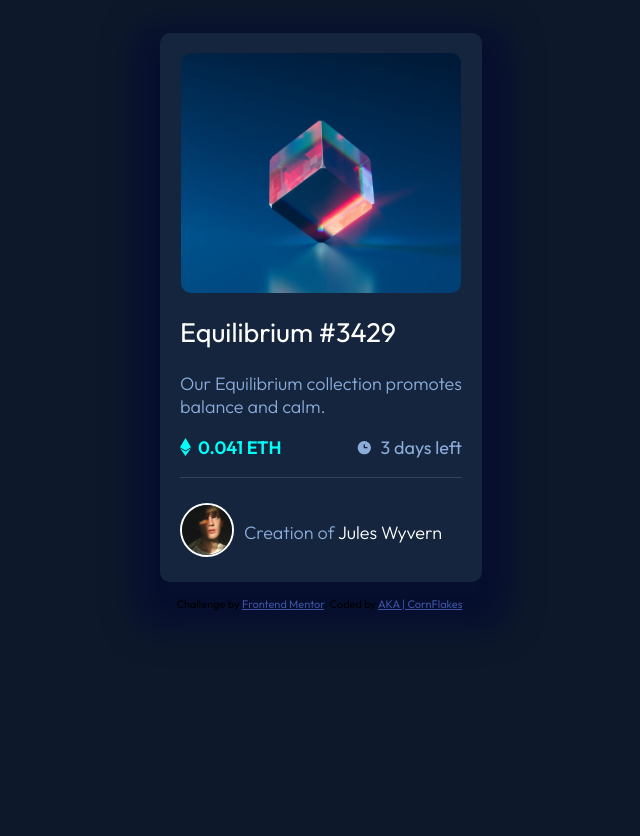
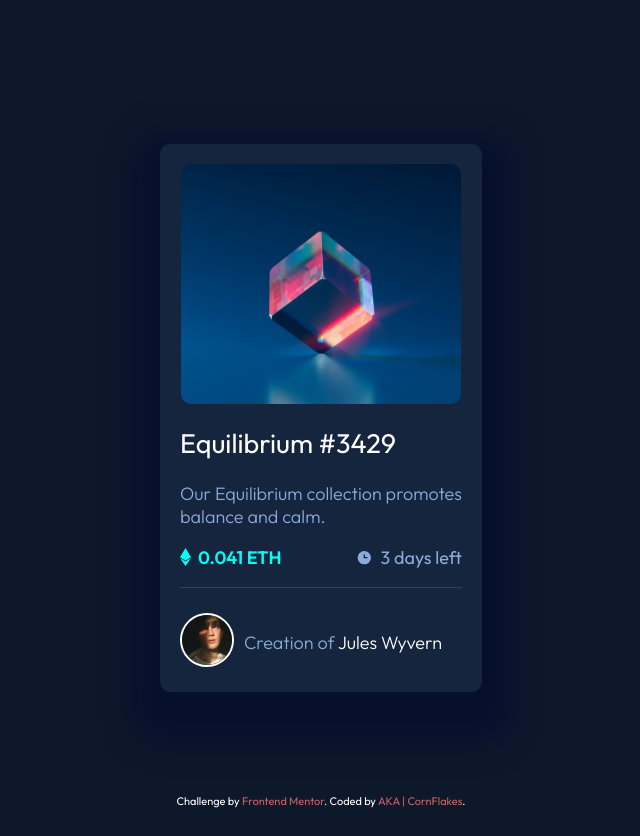
Before and after one commit to CornflakesPlus/NFT-preview-card-component, a plain HTML site: page index.html in a window 1280 px wide. Shown: the whole page, without its empty margins (319-959 px from the left). Before the commit the page ends 800 px from the top, so only its background shows below. Drawn offline with Linux system fonts and the light colour scheme.

Commit message:
Add files via upload

```diff
--- a/index.html
+++ b/index.html
@@ -14,8 +14,8 @@
 
   <!-- Feel free to remove these styles or customise in your own stylesheet 👍 -->
   <style>
-    .attribution { font-size: 11px; text-align: center; }
-    .attribution a { color: hsl(228, 45%, 44%); }
+    .attribution { font-size: 11px; text-align: center; color: white; }
+    .attribution a { color: hsl(0, 49%, 59%); }
   </style>
 </head>
 <body>
@@ -24,37 +24,39 @@
 
 
     <div class="image-container">
-      <img class="main-img" src="images/image-equilibrium.jpg" height="240px" width="280px">
+
+      <img class="main-img" src="images/image-equilibrium.jpg" height="240" width="280" alt="Teseract balanced on single point">
       <div class="overlay">
-        <img class="second-img" src="images/icon-view.svg"></div>
+        <img class="second-img" src="images/icon-view.svg" alt="" aria-hidden="true">
       </div>
     </div>
 
-    <h2 class="heading-2">Equilibrium #3429</h2>
+    <h2 class="heading-2"><a href="#">Equilibrium #3429</a></h2>
 
     <p>Our Equilibrium collection promotes balance and calm.</p>
 
     <ul>
-      <li class="svg-1"><img class="svg" src="images/icon-ethereum.svg">&nbsp; 0.041 ETH</li>
-      <li class="svg-2"><img class="svg" src="images/icon-clock.svg">&nbsp; 3 days left</li>
+      <li class="svg-1"><img class="svg" src="images/icon-ethereum.svg" alt="" aria-hidden="true">&nbsp; 0.041 ETH</li>
+      <li class="svg-2"><img class="svg" src="images/icon-clock.svg" alt="" aria-hidden="true">&nbsp; 3 days left</li>
     </ul>
 
     <hr>
 
     <div class="avatar-container">
-      <img class="profile-pic" src="images/image-avatar.png" height="50px" width="50px">
-      <p class="avatar-text">Creation of <span class="profile-name">Jules Wyvern</span></p>
+      <img class="profile-pic" src="images/image-avatar.png" height="50" width="50" alt="avatar of Julia Wyvern">
+      <p class="avatar-text">Creation of <a href=# class="profile-name">Jules Wyvern</a></p>
     </div>
 
 
   </main>
 
+
+  <footer>
+    <div class="attribution">
+      Challenge by <a href="https://www.frontendmentor.io?ref=challenge" target="_blank">Frontend Mentor</a>.
+      Coded by <a href="#">AKA | CornFlakes</a>.
+    </div>
+  </footer>
+
 </body>
 </html>
-
-
-
-<div class="attribution">
-  Challenge by <a href="https://www.frontendmentor.io?ref=challenge" target="_blank">Frontend Mentor</a>.
-  Coded by <a href="#">AKA | CornFlakes</a>.
-</div>
--- a/style.css
+++ b/style.css
@@ -4,17 +4,24 @@
 
 
 body {
+
+    height: 100vh;
+    position: relative;
+    display: flex;
+    justify-content: center;
+    align-items: center;
     font-family: 'Outfit', sans-serif;
     font-size: 18px;
     background-color:  hsl(217, 54%, 11%);
     padding: 10px;
+
 }
 
 
 main {
+
     max-width: 282px;
     padding: 20px;
-    margin: 15px auto;
     border-radius: 10px;
     background-color: hsl(216, 50%, 16%);
     box-shadow: 1px 20px 30px 30px rgba(2,5,50,.5);
@@ -22,8 +29,13 @@ main {
 
 
 h2 {
+    font-weight: 400;
+}
+
+a {
     color: hsl(0, 0%, 100%);
-    font-weight: 400;
+    text-decoration: none;
+    border: none;
 }
 
 
@@ -48,6 +60,12 @@ ul {
 }
 
 
+footer {
+    position: absolute;
+    bottom: 20px;
+}
+
+
 
 
 /* CLASS STYLES GENERAL */
@@ -57,6 +75,7 @@ ul {
 .svg {
     position: relative;
     top: 2px;
+
 }
 
 
@@ -75,6 +94,7 @@ ul {
 .main-img {
     border-radius: 10px;
     object-fit: cover;
+    max-width: 100%;
 }
 
 
@@ -147,7 +167,7 @@ ul {
 
 /* Class style | General Hover Effect */
 
-.heading-2:hover {
+a:hover {
     color: hsl(178, 100%, 50%);
     cursor: pointer;
 }
```
